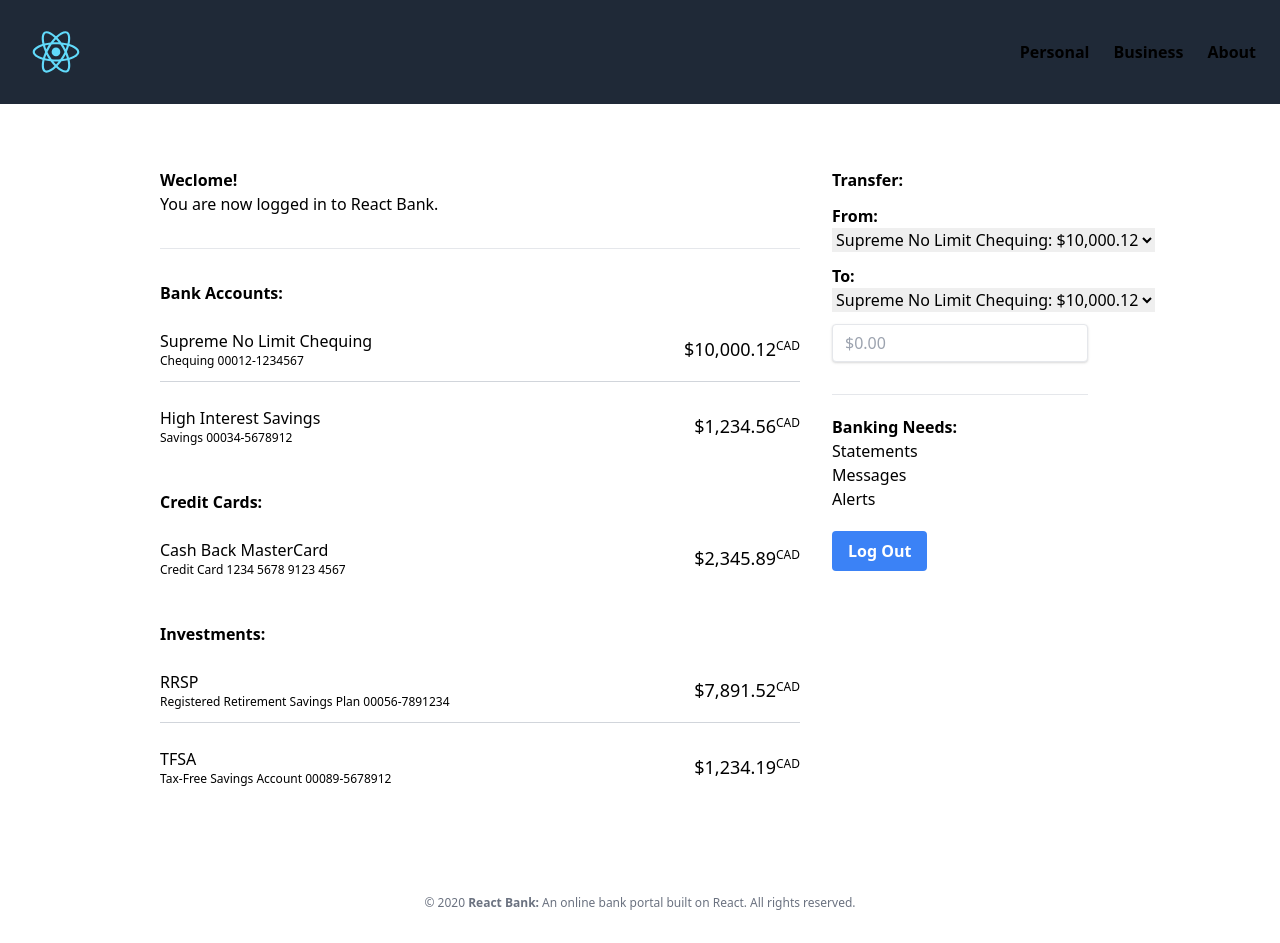
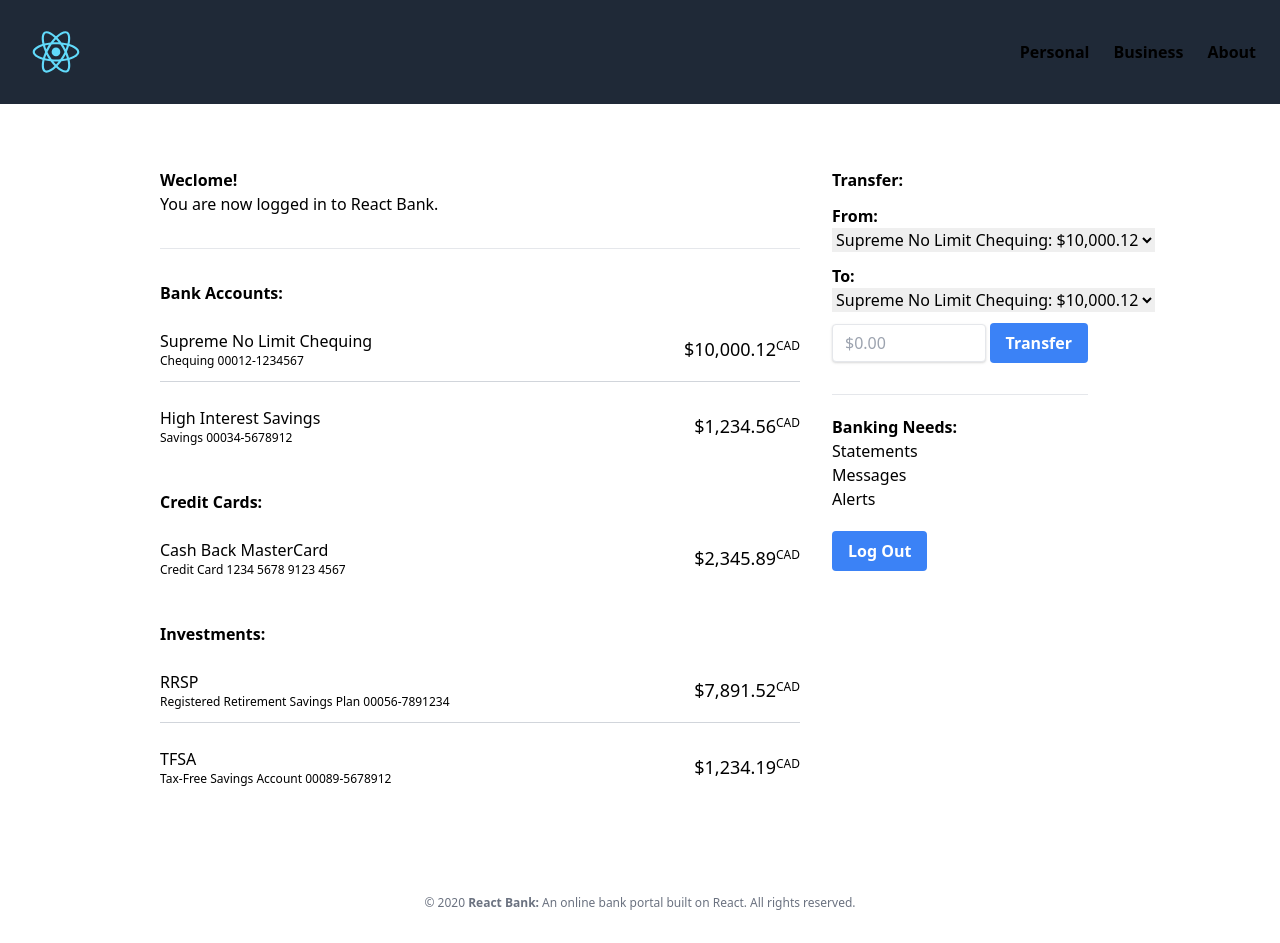
Before and after one commit to nugentmichael/react-bank, a React (Create React App) app: page /portal in a window 1280 px wide. Built offline with nearby package versions, Linux system fonts and the light colour scheme.

Commit message:
Markup and class revisions to the Portal component.

```diff
--- a/src/layouts/Portal.js
+++ b/src/layouts/Portal.js
@@ -166,7 +166,7 @@ const Portal = (props) => {
 					</ul>
 				</div>
 			</div>
-			<div className="w-full max-w-xs p-8 text-left">
+			<div className="w-auto max-w-xs p-8 text-left">
 				<h4 className="font-bold">Transfer:</h4>
 				<h5 className="font-semibold mt-3">From:</h5>
 				<select>
@@ -182,7 +182,7 @@ const Portal = (props) => {
 							? bankAccounts['savings'].toLocaleString()
 							: savings.toLocaleString()}
 					</option>
-					<option value="creditcard">
+					<option value="creditCard">
 						Cash Back MasterCard: $
 						{bankAccounts
 							? bankAccounts['creditCard'].toLocaleString()
@@ -215,7 +215,7 @@ const Portal = (props) => {
 							? bankAccounts['savings'].toLocaleString()
 							: savings.toLocaleString()}
 					</option>
-					<option value="creditcard">
+					<option value="creditCard">
 						Cash Back MasterCard: $
 						{bankAccounts
 							? bankAccounts['creditCard'].toLocaleString()
@@ -234,12 +234,20 @@ const Portal = (props) => {
 							: tfsa.toLocaleString()}
 					</option>
 				</select>
-				<input
-					className="my-3 shadow appearance-none border rounded w-full py-2 px-3 text-gray-700 mb-3 leading-tight focus:outline-none focus:shadow-outline"
-					id="transferAmount"
-					type="text"
-					placeholder="$0.00"
-				/>
+				<div className="flex items-center">
+					<input
+						className="my-3 mr-1 shadow appearance-none border rounded w-full py-2 px-3 text-gray-700 mb-3 leading-tight focus:outline-none focus:shadow-outline"
+						id="transferAmount"
+						type="text"
+						placeholder="$0.00"
+					/>
+					<button
+						className="bg-blue-500 hover:bg-blue-700 text-white font-bold py-2 px-4 rounded focus:outline-none focus:shadow-outline"
+						onClick={() => history.push('/')}
+					>
+						Transfer
+					</button>
+				</div>
 				<hr className="my-5" />
 				<h4 className="font-bold">Banking Needs:</h4>
 				<ul>
```
